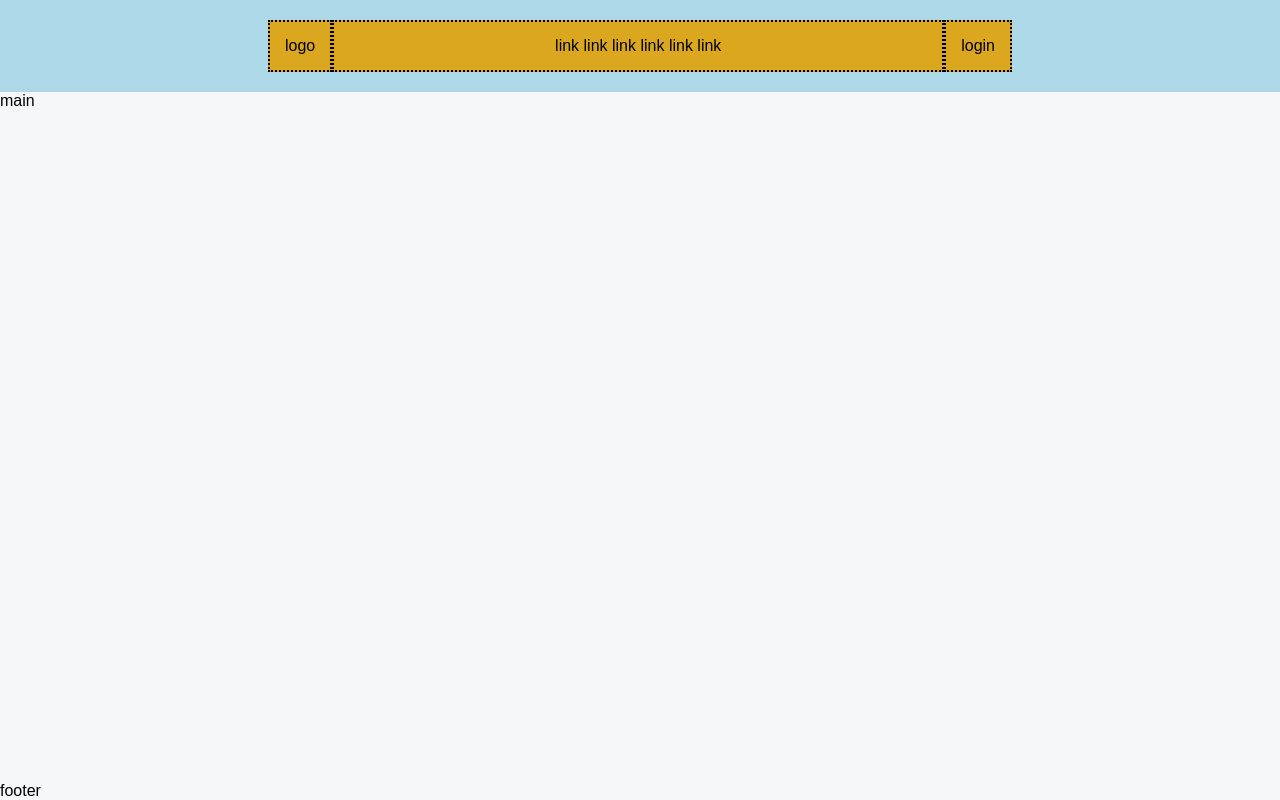
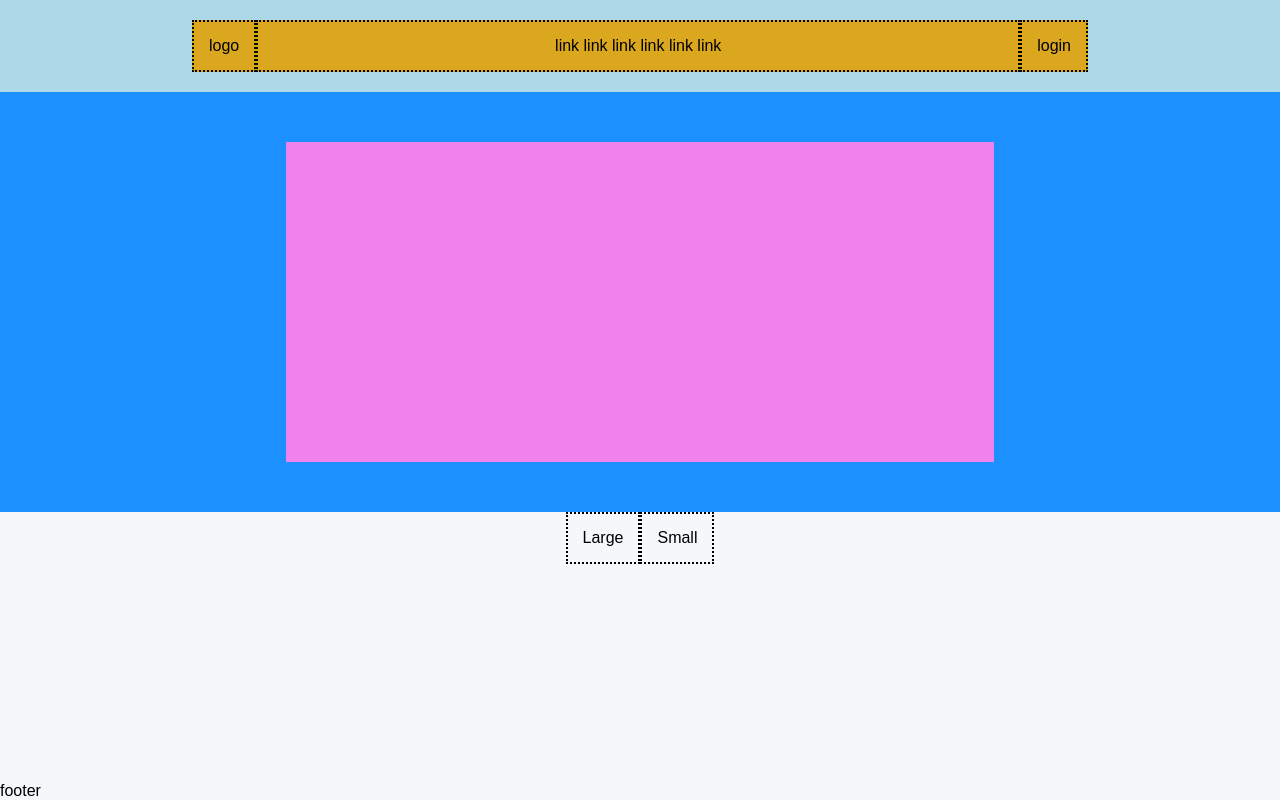
Before and after one commit to DavideGiuseppeCIliento/htmlcss-struttura-discord, a plain HTML site: page index.html in a window 1280 px wide. Drawn offline with Linux system fonts and the light colour scheme.

Commit message:
+ Sezione sottomenu

```diff
--- a/assets/css/style.css
+++ b/assets/css/style.css
@@ -15,7 +15,6 @@ body {
 
 .flex-element {
   display: flex;
-  gap: 5px;
 }
 
 .element-row-wrap {
@@ -31,8 +30,9 @@ body {
   display: flex;
   flex-direction: column;
 }
+
 .container {
-  width: 60%;
+  width: 70%;
   margin: 0 auto;
   display: flex;
   flex-flow: row wrap;
@@ -163,7 +163,8 @@ ul {
 header {
   width: 100%;
   margin: 0 auto;
-  padding: 20px 20px;
+  padding: 20px 0 0 0;
+  gap: 20px;
 }
 
 header .container {
@@ -175,6 +176,17 @@ header .container {
   flex-grow: 1;
 }
 
+.container.undermenu {
+  width: 60%;
+  background-color: #ef82ec;
+  margin: 0 auto;
+  min-height: 40vh;
+}
+
+.undermenu-section {
+  padding: 50px;
+}
+
 /* MAIN */
 main {
   flex-grow: 1;
--- a/index.html
+++ b/index.html
@@ -15,16 +15,25 @@
   <body>
     <div class="wrapper">
       <!-- HEADER -->
-      <header class="flex-element bgheavenly">
+      <header class="flex-element bgheavenly column-element-wrap">
         <div class="container">
           <div class="col">logo</div>
           <div class="col col-menu">link link link link link link</div>
           <div class="col">login</div>
         </div>
+
+        <div class="w-100 bgblue undermenu-section">
+          <div class="container undermenu"></div>
+        </div>
       </header>
 
       <!-- MAIN -->
-      <main>main</main>
+      <main>
+        <div class="container">
+          <div class="col col-large">Large</div>
+          <div class="col col-small">Small</div>
+        </div>
+      </main>
 
       <!-- FOOTER -->
       <footer>footer</footer>
```
